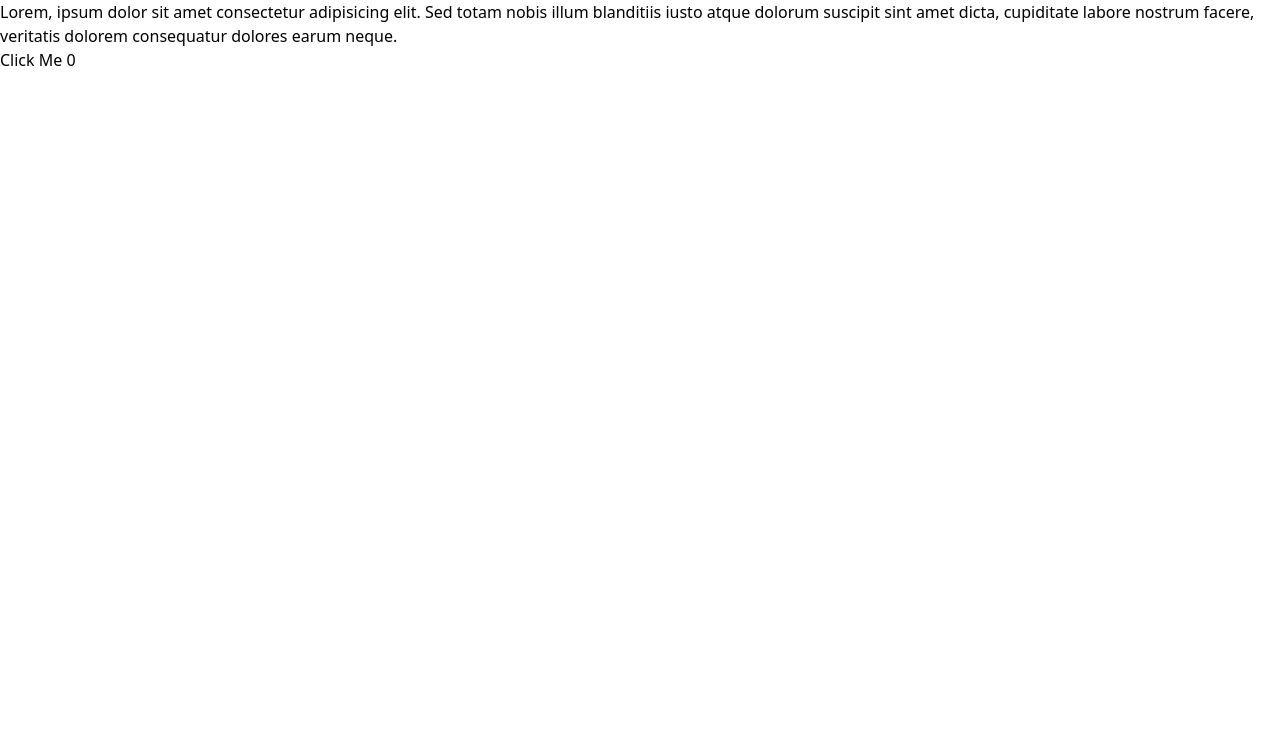
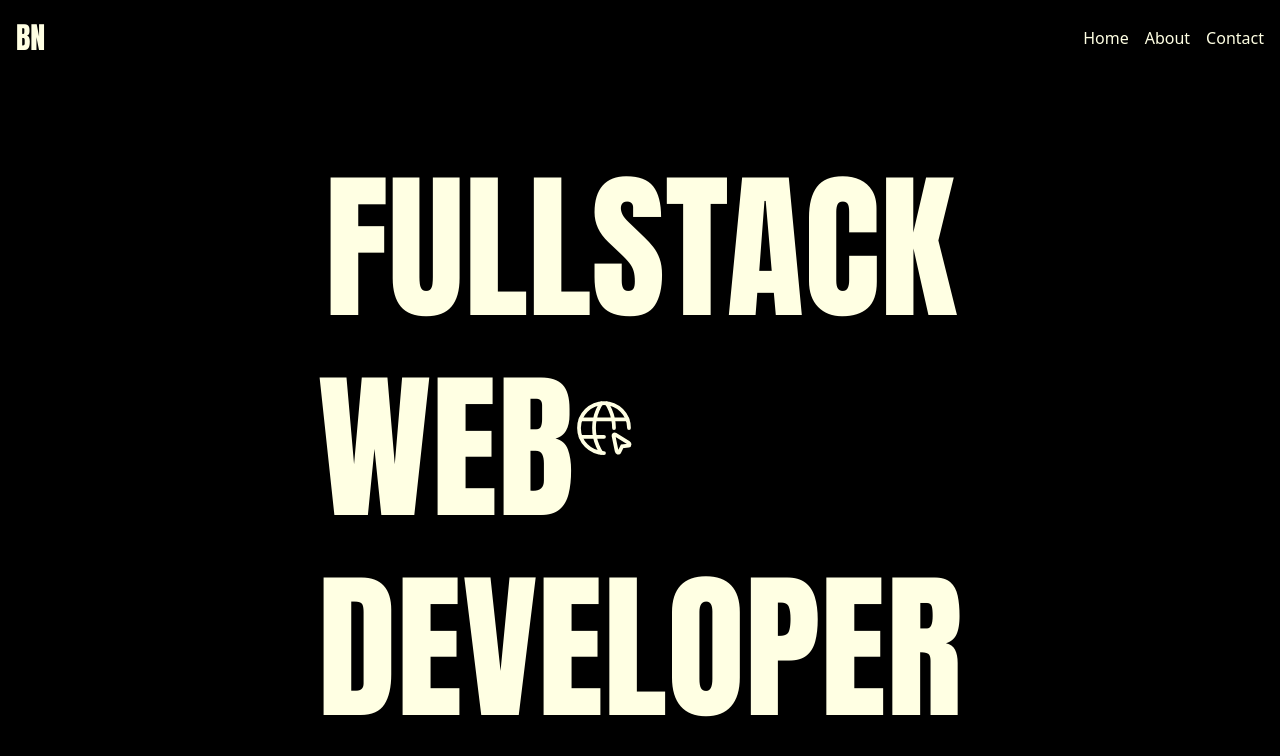
Before and after one commit to benjaminnkem/learn-astro, an Astro site: page / in a window 1280 px wide. Built offline with nearby package versions, Linux system fonts and the light colour scheme; Astro itself is replaced by a stand-in of ours.

Commit message:
chore: added astro icons and made basic nav

```diff
--- a/astro.config.mjs
+++ b/astro.config.mjs
@@ -1,9 +1,10 @@
 import { defineConfig } from 'astro/config';
 import tailwind from "@astrojs/tailwind";
+import react from "@astrojs/react";
 
-import react from "@astrojs/react";
+import icon from "astro-icon";
 
 // https://astro.build/config
 export default defineConfig({
-  integrations: [tailwind(), react()]
+  integrations: [tailwind(), react(), icon()]
 });
--- a/package.json
+++ b/package.json
@@ -19,6 +19,7 @@
     "@types/react": "^18.2.77",
     "@types/react-dom": "^18.2.25",
     "astro": "^4.6.0",
+    "astro-icon": "^1.1.0",
     "react": "^18.2.0",
     "react-dom": "^18.2.0",
     "tailwindcss": "^3.4.3"
--- /dev/null
+++ b/src/components/UI/Home/Hero.astro
@@ -0,0 +1,9 @@
+---
+import { Icon } from "astro-icon/components";
+---
+
+<header class="h-screen flex items-center justify-center text-center -mt-7">
+  <h1 class="font-anton text-[10rem] leading-tight">
+    FULLSTACK <span class="flex"><span>WEB</span> <span><Icon name="internet" width={60} /></span></span> DEVELOPER
+  </h1>
+</header>
--- /dev/null
+++ b/src/data/nav.ts
@@ -0,0 +1,6 @@
+type NavLink = { title: string; href: string };
+export const navLinks: NavLink[] = [
+  { title: "Home", href: "/" },
+  { title: "About", href: "/about" },
+  { title: "Contact", href: "/contact" },
+];
--- a/src/env.d.ts
+++ b/src/env.d.ts
@@ -1 +1,2 @@
+/// <reference path="../.astro/types.d.ts" />
 /// <reference types="astro/client" />
--- a/src/layouts/MainLayout.astro
+++ b/src/layouts/MainLayout.astro
@@ -1,7 +1,11 @@
 ---
-import MainHead from "./MainHead.astro";
+import "../styles/global.css";
+
 import "@fontsource-variable/dm-sans";
 import "@fontsource/anton";
+
+import MainHead from "./MainHead.astro";
+import Navbar from "./Navbar/index.astro";
 
 interface Props {
   title: string;
@@ -13,7 +17,8 @@ const { title, description } = Astro.props as Props;
 
 <html lang="en">
   <MainHead {title} {description} />
-  <body class="font-sans">
+  <body class="font-sans bg-dark text-primary">
+    <Navbar />
     <slot />
   </body>
 </html>
--- /dev/null
+++ b/src/layouts/Navbar/index.astro
@@ -0,0 +1,19 @@
+---
+import { navLinks } from "../../data/nav";
+---
+
+<nav>
+  <div class="container py-5 flex items-center justify-between">
+    <a href="/" class="font-anton text-3xl">BN</a>
+
+    <div class="flex items-center gap-4">
+      {
+        navLinks.map((navLink) => (
+          <div>
+            <a href={navLink.href}>{navLink.title}</a>
+          </div>
+        ))
+      }
+    </div>
+  </div>
+</nav>
--- a/src/pages/index.astro
+++ b/src/pages/index.astro
@@ -1,12 +1,8 @@
 ---
 import MainLayout from "../layouts/MainLayout.astro";
-import ClickButton from "../components/ClickButton";
+import Hero from "../components/UI/Home/Hero.astro";
 ---
 
 <MainLayout title="Home Page" description="This is the home page">
-  <h1>
-    Lorem, ipsum dolor sit amet consectetur adipisicing elit. Sed totam nobis illum blanditiis iusto atque dolorum
-    suscipit sint amet dicta, cupiditate labore nostrum facere, veritatis dolorem consequatur dolores earum neque.
-  </h1>
-  <ClickButton client:load />
+  <Hero />
 </MainLayout>
--- /dev/null
+++ b/src/styles/global.css
@@ -0,0 +1,12 @@
+body,
+html {
+  overflow-x: hidden;
+}
+
+::-webkit-scrollbar {
+  width: 4px;
+}
+
+::-webkit-scrollbar-thumb {
+  background: #202020;
+}
--- a/tailwind.config.mjs
+++ b/tailwind.config.mjs
@@ -9,6 +9,14 @@ export default {
         sans: ["DM Sans Variable", ...defaultTheme.fontFamily.sans],
         anton: ["Anton", ...defaultTheme.fontFamily.sans],
       },
+      colors: {
+        primary: "#ffffe3",
+        dark: "#000000",
+      },
+      container: {
+        center: true,
+        padding: "1rem",
+      },
     },
   },
   plugins: [],
```
Also changed, not shown: src/layouts/global.css (deleted, +0 -7 lines), src/icons/internet.svg (added), 1 other file.
